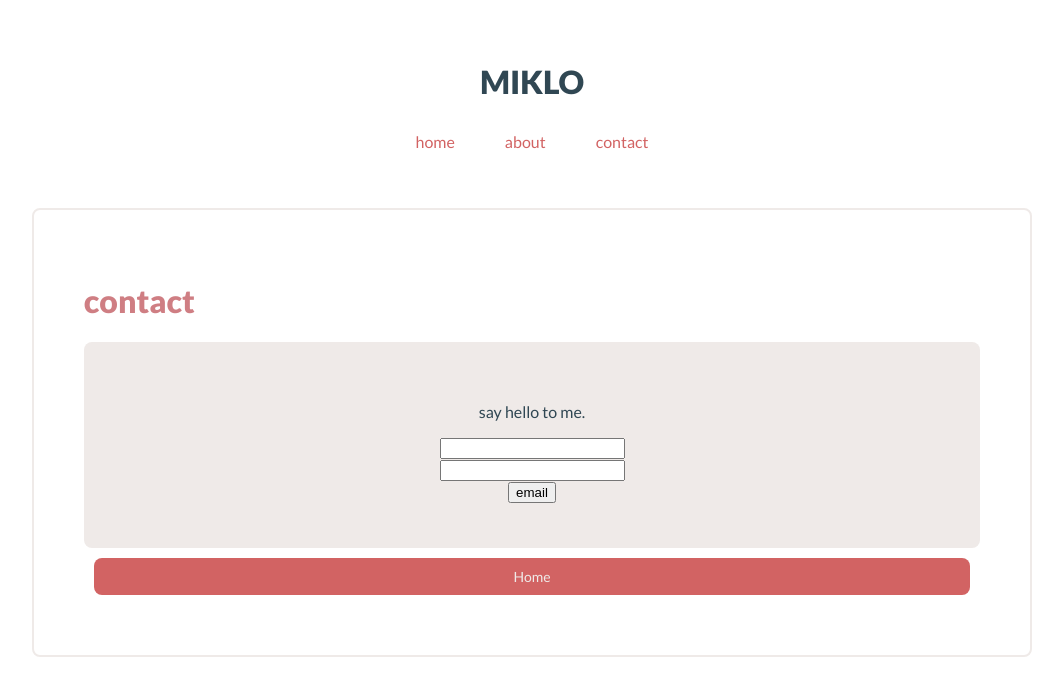
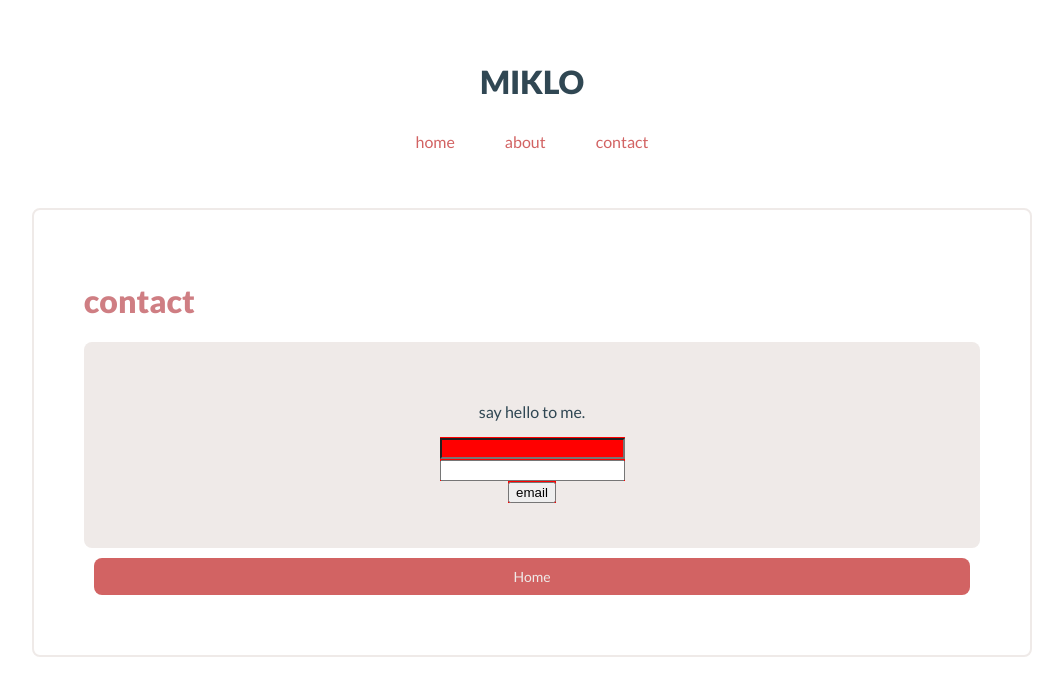
Before and after one commit to miklo88/React-Nav-Sass, a React (Create React App) app in the folder react-nav/: page /contact in a window 1280 px wide. Shown: the top 696 px of the page, without its empty margins (108-1171 px from the left). Built offline with nearby package versions, Linux system fonts and the light colour scheme.

Commit message:
styling is pretty much set. tweaking the form and expanding on it. then going back through for styling. considering branching off and taking this a new direction. update node-sass as well.

```diff
--- a/react-nav/src/components/about.scss
+++ b/react-nav/src/components/about.scss
@@ -1,6 +1,3 @@
-// // google font import
-@import url("https://fonts.googleapis.com/css?family=Lato:100,400,900&display=swap");
-
 // variable imports  //////////////////////////////////
 @import "../styles/variables.scss";
 // /* Color Theme Swatches in Hex */
--- a/react-nav/src/components/contact.scss
+++ b/react-nav/src/components/contact.scss
@@ -1,6 +1,3 @@
-// // google font import
-@import url("https://fonts.googleapis.com/css?family=Lato:100,400,900&display=swap");
-
 // variable imports  //////////////////////////////////
 @import "../styles/variables.scss";
 // /* Color Theme Swatches in Hex */
@@ -37,12 +34,12 @@
   }
 }
 
-// .label-1 {
-
-// }
-// .input-1 {
-
-// }
+.label-1 {
+  background-color: red;
+}
+.input-1 {
+  background-color: red;
+}
 // .label-2 {
 
 // }
--- a/react-nav/src/components/home.scss
+++ b/react-nav/src/components/home.scss
@@ -1,6 +1,3 @@
-// // google font import
-@import url("https://fonts.googleapis.com/css?family=Lato:100,400,900&display=swap");
-
 // variable imports  //////////////////////////////////
 @import "../styles/variables.scss";
 // /* Color Theme Swatches in Hex */
--- a/react-nav/src/utils/router.scss
+++ b/react-nav/src/utils/router.scss
@@ -1,6 +1,3 @@
-// // google font import
-@import url("https://fonts.googleapis.com/css?family=Lato:100,400,900&display=swap");
-
 // variable imports  //////////////////////////////////
 @import "../styles/variables.scss";
 // /* Color Theme Swatches in Hex */
```
